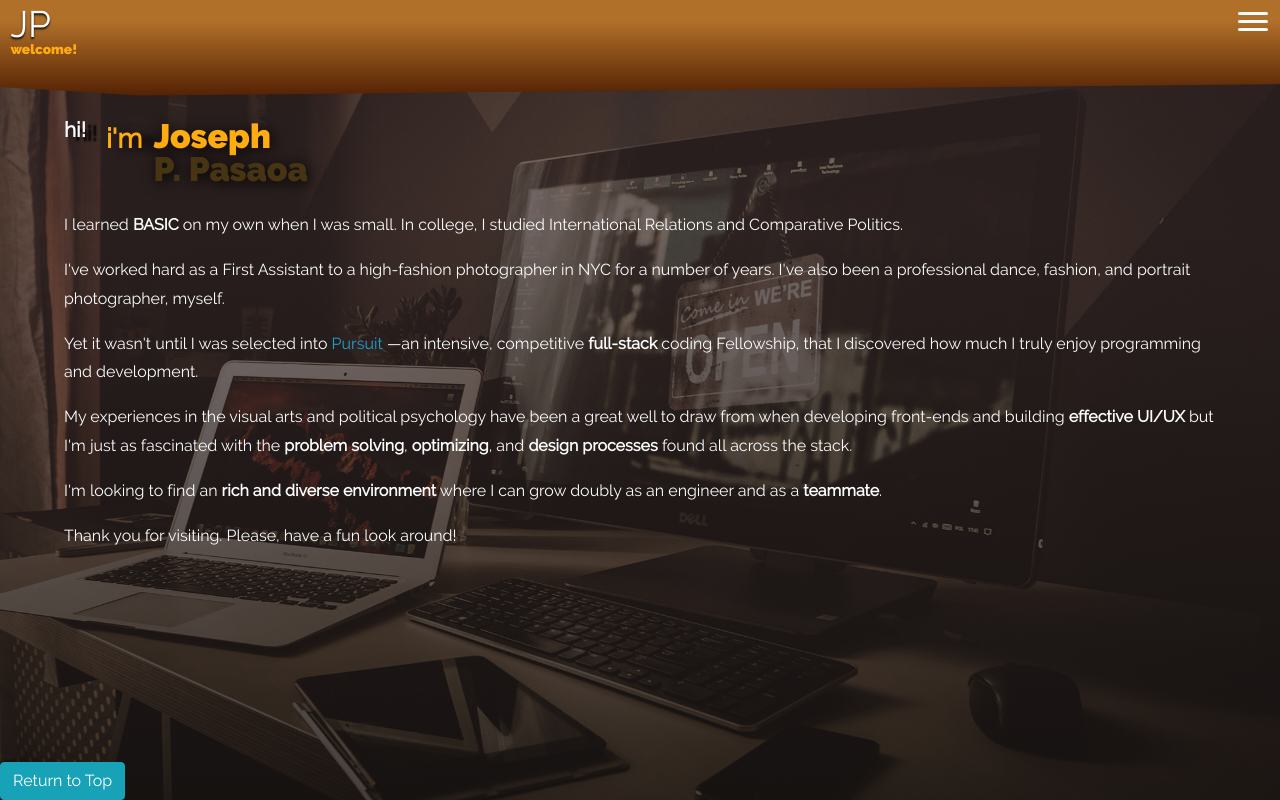
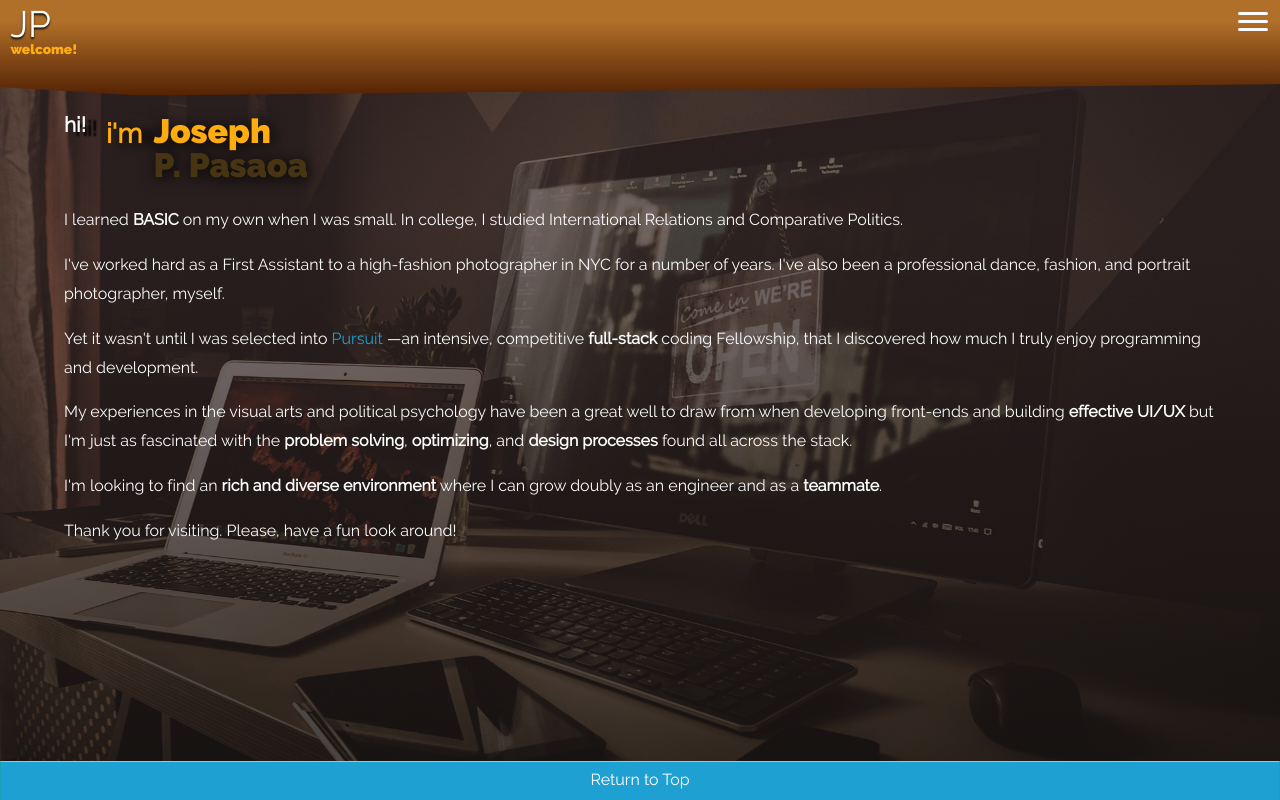
Before and after one commit to joseph-p-pasaoa/my-portfolio-site-v1-redraw--react-ts, a React (Create React App) app: page / in a window 1280 px wide. Built offline with nearby package versions, Linux system fonts and the light colour scheme.

Commit message:
basic style footer button

```diff
--- a/src/Main.scss
+++ b/src/Main.scss
@@ -110,7 +110,7 @@ th {
 .stage {
     flex-shrink: 0;
     flex-grow: 1;
-    padding-top: 1rem;
+    padding-top: .7rem;
 }
 
 
--- a/src/styles/_utilities.scss
+++ b/src/styles/_utilities.scss
@@ -63,6 +63,15 @@
     margin-left: var(--flow-space, 1rem);
 }
 
+footer button.top-return {
+    width: 100%;
+    padding-bottom: .5rem;
+    border-top-color: #bbb;
+    border-bottom: none;
+    border-radius: 0;
+    background-color: var(--color-blue);
+}
+
 .visually-hidden {
     border: 0;
     clip: rect(0 0 0 0);
```
